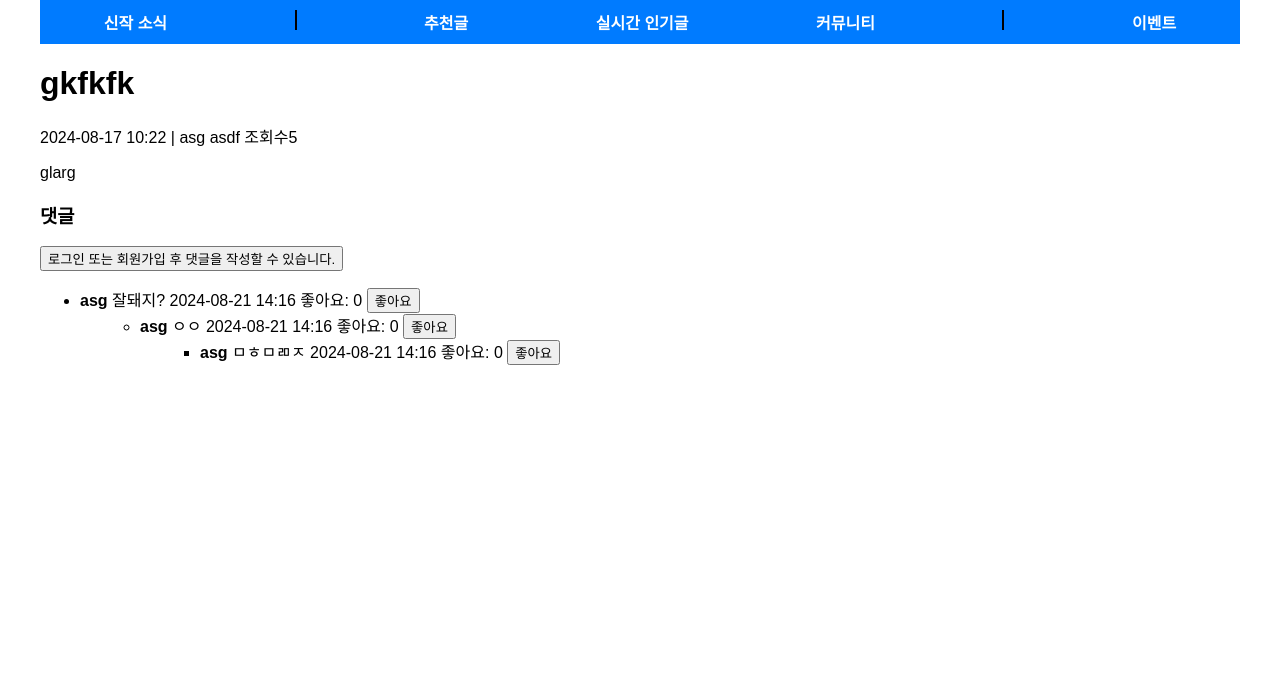
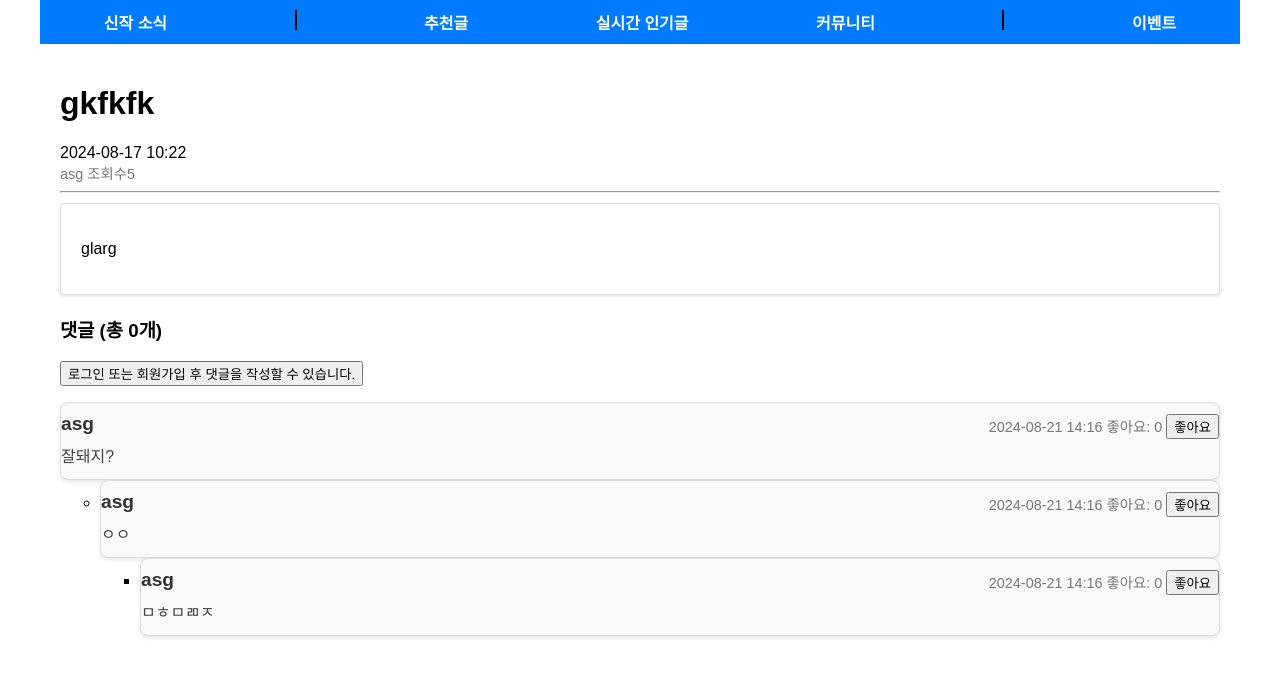
Before and after one commit to coder118/project, a Django app: page /book/5/ in a window 1280 px wide. Shown: the part 72-749 px from the top of the page. Run offline with Django 4.2, Linux system fonts and the light colour scheme; data comes from the database, SQL or seed files in the repository; both versions use the stored data as it was after the commit.

Commit message:
post deco

```diff
--- a/web_project_venv/mysite/book/templates/book/comment_template.html
+++ b/web_project_venv/mysite/book/templates/book/comment_template.html
@@ -1,4 +1,46 @@
-<li>
+
+<li class="comment-item">
+    <div class="comment-box">
+        <div class="comment-header">
+            <strong class="comment-author">{{ comment.author.nickname }}</strong>
+            <div class="comment-meta">
+                <span>{{ comment.created_at|date:"Y-m-d H:i" }}</span>
+                <span>좋아요: {{ comment.likes }}</span>
+                <button onclick="likeComment({{ comment.id }})">좋아요</button>
+            </div>
+        </div>
+        <div class="comment-content">{{ comment.content }}</div>
+
+
+        <div class ="comment-meta">
+        {% if user in user_check %}
+            <button onclick="toggleReplyForm({{ comment.id }}, true )">대댓글</button>
+            <div id="reply-form-{{ comment.id }}" class="reply-form" style="display: none;">
+                <form method="post" action="{% url 'save_comment' post.pk %}">
+                    {% csrf_token %}
+                    <textarea name="content" placeholder="대댓글을 입력하세요." rows="2"></textarea>
+                    <input type="hidden" name="parent_id" value="{{ comment.id }}">
+                    <input type="hidden" name="parent_reply_id" value="{{ comment.id }}">
+                    <button type="submit" name="reply_submit">대댓글 작성</button>
+                </form>
+            </div>
+        {% endif %}
+        </div>
+    </div>
+
+    <ul class="replies-list">
+            {% for reply in comment.replies.all %}
+                {% include 'book/comment_template.html' with comment=reply %}
+            {% endfor %}
+    </ul>
+
+</li>
+
+
+
+
+{% comment %} <li class="comment-item">
+    <div
     <strong>{{ comment.author.nickname }}</strong> {{ comment.content }}
     <span>{{ comment.created_at|date:"Y-m-d H:i" }}</span>
     <span>좋아요: {{ comment.likes }}</span>
@@ -6,7 +48,7 @@
 
     {% if user in user_check %}
         <button onclick="toggleReplyForm({{ comment.id }}, true )">대댓글</button>
-        <div id="reply-form-{{ comment.id }}" style="display: none;">
+        <div id="reply-form-{{ comment.id }}" style="display: none;" class="reply-form">
             <form method="post" action="{% url 'save_comment' post.pk %}">
                 {% csrf_token %}
                 <textarea name="content" placeholder="대댓글을 입력하세요." rows="2"></textarea>
@@ -22,7 +64,10 @@
             {% include 'book/comment_template.html' with comment=reply %}
         {% endfor %}
     </ul>
-</li>
+
+</li> {% endcomment %}
+
+
 {% comment %}
 
 def save_comment(request, pk):  # 댓글 저장
--- a/web_project_venv/mysite/book/templates/book/post_detail.html
+++ b/web_project_venv/mysite/book/templates/book/post_detail.html
@@ -99,6 +99,100 @@
         margin: 0 15px;
     }
 
+    .post-detail-container {
+        padding: 20px;
+    }
+    .post-header {
+        background-color: #f9f9f9;
+        padding: 10px;
+        border: 1px solid #ddd;
+        border-radius: 4px;
+        box-shadow: 0 2px 4px rgba(0,0,0,0.1);
+    }
+    .post-meta {
+        color: #777;
+        font-size: 0.9em;
+    }
+    .post-body {
+        padding: 20px;
+        background-color: #fff;
+        border: 1px solid #ddd;
+        border-radius: 4px;
+        margin-top: 10px;
+        box-shadow: 0 2px 4px rgba(0,0,0,0.1);
+    }
+
+    .comment-form {
+        display: flex; /* Flexbox 사용 */
+        align-items: flex-start; /* 세로 정렬 */
+    }
+    .comments-section {
+        margin-top: 20px;
+    }
+    .comments-section textarea {
+        width: 100%; /* 댓글 창의 너비에 맞추기 */
+        box-sizing: border-box; /* 패딩과 경계선 포함하여 전체 너비 계산 */
+        min-height: 100px; /* 최소 높이 설정 */
+        margin-right: 10px;
+        resize: vertical; /* 세로 방향으로만 크기 조절 가능 */
+    }
+    .comment-form button {
+        box-sizing: border-box; /* 패딩과 경계선 포함하여 전체 너비 계산 */
+        min-height: 100px; /* 최소 높이 설정 */
+        resize: vertical;
+    }
+    .comments-list {
+        {% comment %} margin-top: 20px; {% endcomment %}
+        list-style-type: none;
+        padding: 0;
+    }
+    .comment-item {
+        {% comment %} margin-bottom: 20px; /* 댓글 간의 간격 추가 */ {% endcomment %}
+    }
+
+    .comment-box {
+        padding: 10px 0;
+        border: 1px solid #ddd;
+        border-radius: 8px;
+        background-color: #f9f9f9;
+        box-shadow: 0 2px 4px rgba(0,0,0,0.1);
+    }
+    .comment-header {
+        display: flex;
+        justify-content: space-between;
+        align-items: center;
+    }
+    .comment-author {
+        font-weight: bold;
+        margin-bottom: 5px;
+        font-size: 1.2em; /* 닉네임을 더 크게 표시 */
+        color: #333; /* 닉네임 강조 */
+    }
+    .comment-meta {
+        text-align: right;
+        font-size: 0.9em;
+        color: #777;
+    }
+    .comment-content {
+        margin-top: 5px;
+        font-size: 1em;
+        line-height: 1.5em;
+        color: #444;
+    }
+    .reply-form {
+        {% comment %} margin-top: 10px; {% endcomment %}
+        {% comment %} margin-left: 20px; /* 대댓글을 들여쓰기하여 계층 구조를 나타냄 */ {% endcomment %}
+    }
+    .replies-list {
+        {% comment %} margin-top: 10px; {% endcomment %}
+        {% comment %} margin-left: 20px; /* 대댓글을 들여쓰기하여 계층 구조를 나타냄 */ {% endcomment %}
+        {% comment %} border-bottom: 1px solid #ddd; /* 대댓글 경계선 */ {% endcomment %}
+        {% comment %} border-top: 1px solid #ddd; /* 대댓글 경계선 */ {% endcomment %}
+
+        {% comment %} padding-left: 10px; /* 경계선과의 간격 */ {% endcomment %}
+
+
+    }
     </style>
     <script>
         function showSignupPopup() {
@@ -155,13 +249,15 @@
     <div class="post-detail-container">
         <div class="post-content">
             <h1>{{ post.title }}</h1>
+            <span>{{ post.created_at|date:"Y-m-d H:i" }}</span>
             <div class="post-meta">
-                <span>{{ post.created_at|date:"Y-m-d H:i" }}</span> |
+
                 <span>{{ post.author.nickname }}</span>
-                <span>{{ post.author.username }}</span>
+                {% comment %} <span>{{ post.author.username }}</span> {% endcomment %}
                 <span>조회수{{post.views}}</span>
 
             </div>
+            <hr> {% comment %} 상단과 본문을 구분 {% endcomment %}
             <div class="post-body">
                 {{ post.content|linebreaks }}
             </div>
@@ -178,10 +274,10 @@
 
         <!-- 댓글 작성 섹션 -->
         <div class="comments-section">
-            <h3>댓글</h3>
+            <h3>댓글 (총 {{ post.comment.all|length }}개)</h3>
             {% if user in user_check %}
             {% comment %} user.is_authenticated  {% endcomment %}
-                <form method="post" action="{% url 'save_comment' post.pk %}">
+                <form method="post" action="{% url 'save_comment' post.pk %}" class = "comment-form">
                     {% csrf_token %}
                     <textarea name="content" placeholder="댓글을 입력하세요." rows="4"></textarea>
                     <button type="submit" name="comment_submit">댓글 작성</button>
@@ -195,6 +291,7 @@
                 {% for comment in post.comments.all %}
 
                     {% include 'book/comment_template.html' with comment=comment %}
+
                 {% endfor %}
             </ul>
         </div>
```
Also changed, not shown: web_project_venv/mysite/book/views.py (+9 -0 lines), web_project_venv/mysite/db.sqlite3.
